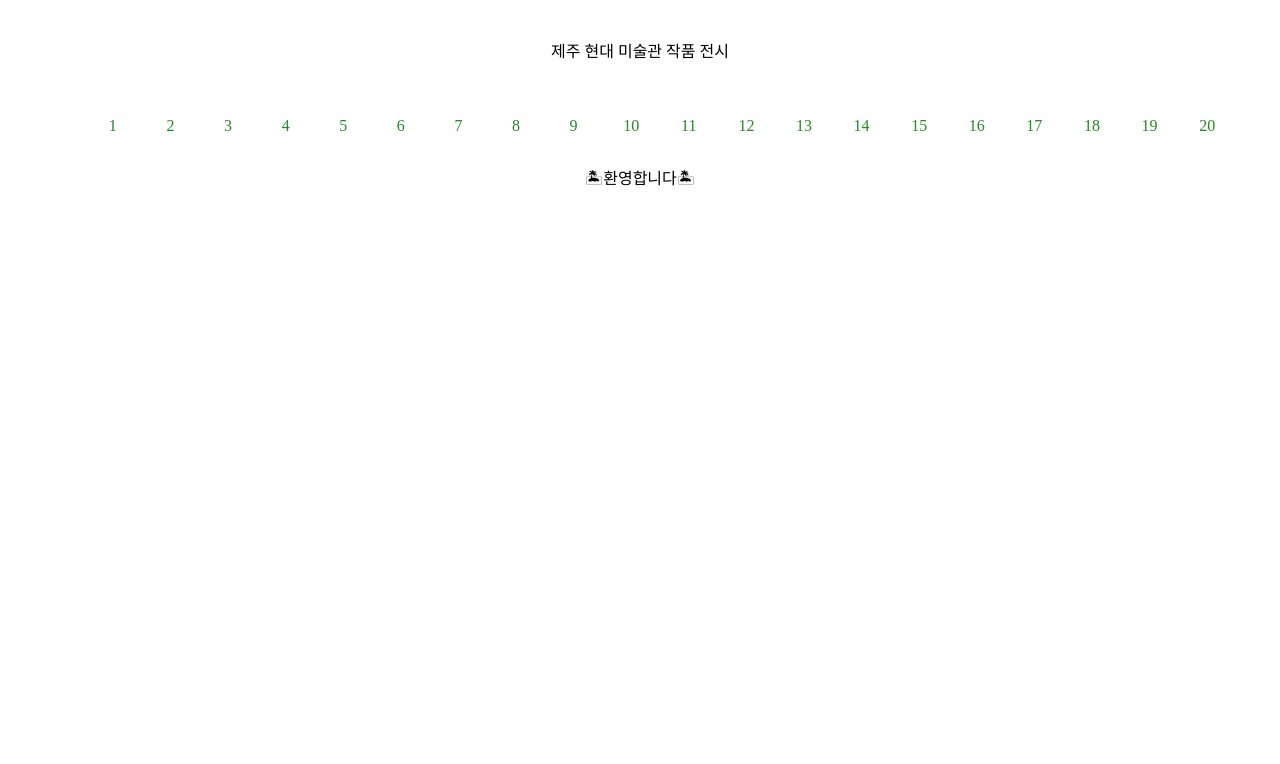
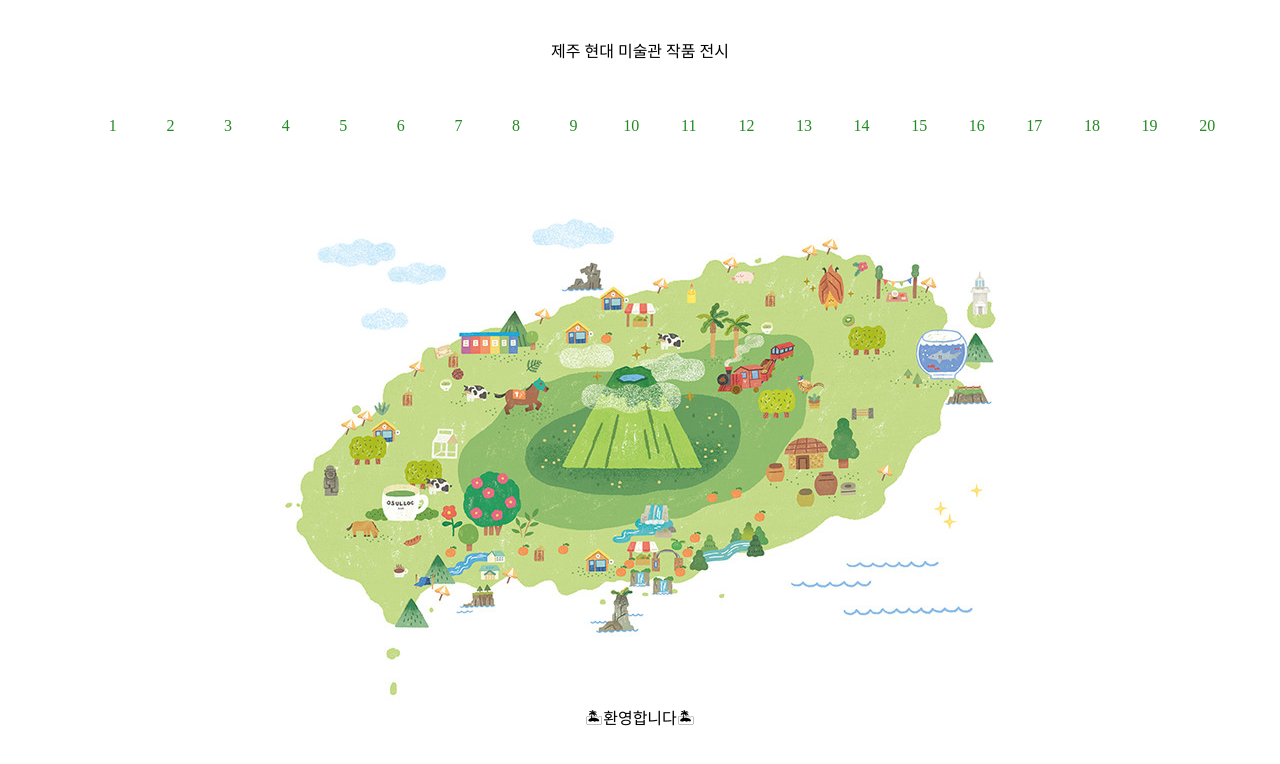
Before and after one commit to harin0707/FE-Project01, a React (Create React App) app: page / in a window 1280 px wide. Shown: the top 764 px of the page. Built offline with nearby package versions, Linux system fonts and the light colour scheme.

Commit message:
메인페이지에 이미지

```diff
--- a/src/page/Page.js
+++ b/src/page/Page.js
@@ -1,13 +1,19 @@
 import React from 'react'
 import {PageContainer, Img, Desc} from '../styled/styled.js'
+import jeju from '../data/jeju.JPG';
 
-//
+// val(버튼 눌렀는지 여부)==false -> main 페이지
+// val == true -> 그림이미지와 설명
 
 const Page = ({image, author, name, material, year, val}) => {
     return (
         <PageContainer>
             {val === false
-            ? <div> 🏝환영합니다🏝 </div>
+            ?
+            <>
+                <img src={jeju} alt='제주사진'/>
+                <div> 🏝환영합니다🏝 </div>
+            </>
             :
             <>
             <Img src={image} alt="img"/>
```
Also changed, not shown: src/data/jeju.JPG (added).
